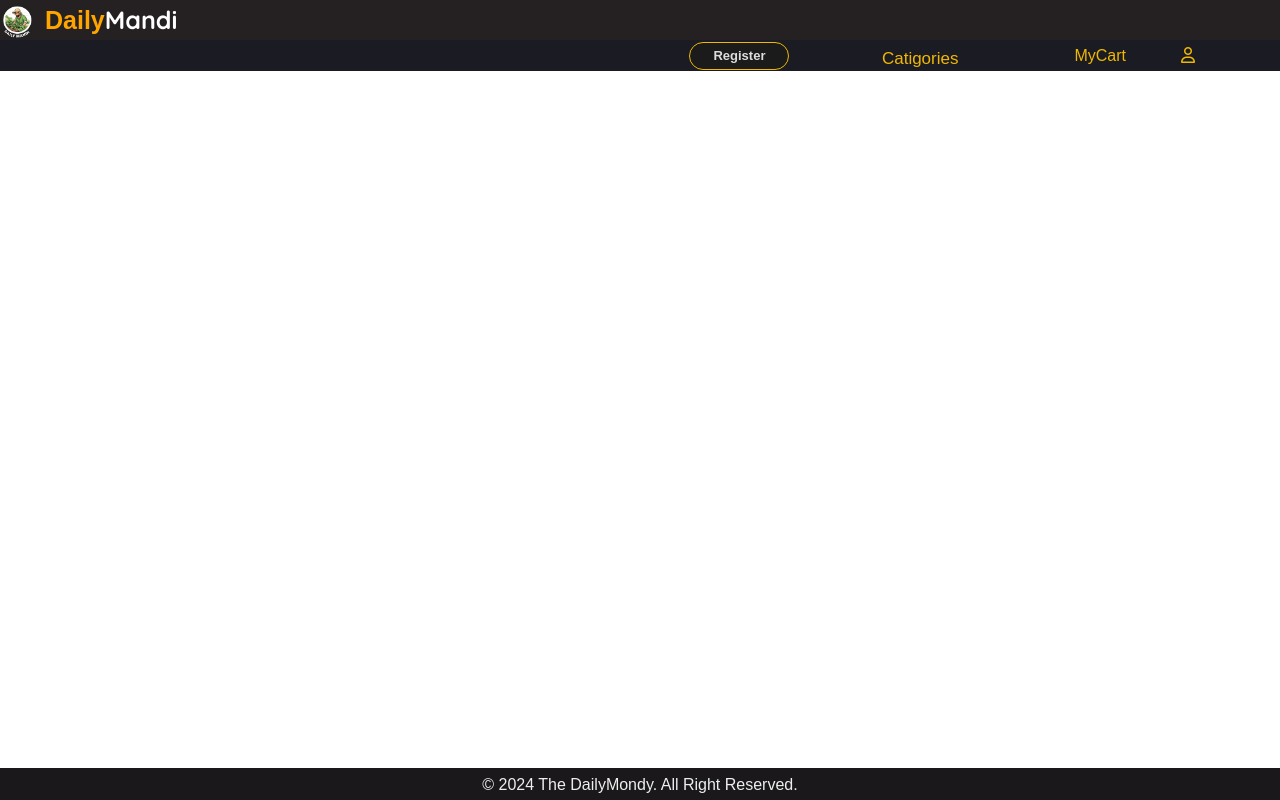
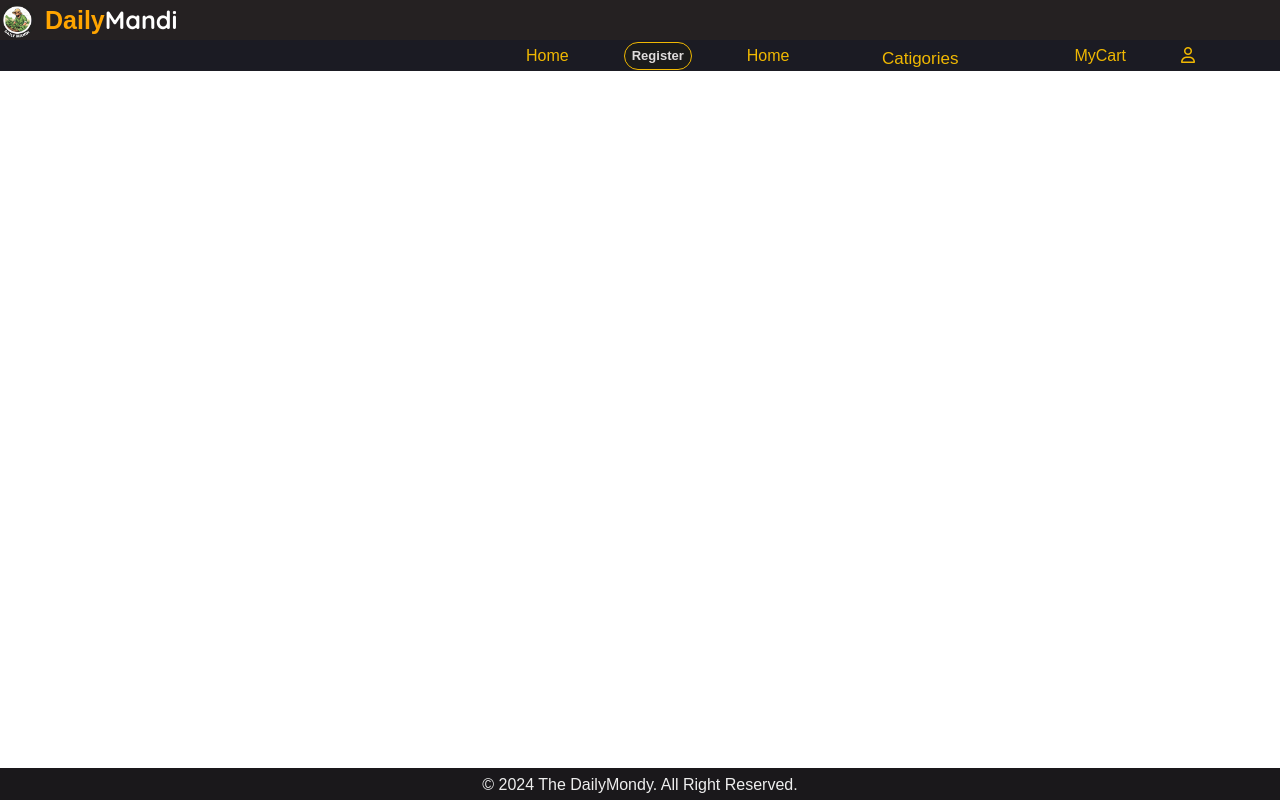
Before and after one commit to Deepak8450/DailyMondyRepo, a React (Create React App) app: page / in a window 1280 px wide. Built offline with nearby package versions, Linux system fonts and the light colour scheme.

Commit message:
add initial files

```diff
--- a/src/Components/Navbar.css
+++ b/src/Components/Navbar.css
@@ -128,7 +128,7 @@ input[type="checkbox"]:checked ~ .drop-down-menu{
     background: rgb(27, 27, 27);
 }
 #Register{
-    width: 100px;
+    width: 68px;
     height: 28px;
     border: 1px solid #f0b802;
     font-size: 13px;
@@ -187,7 +187,7 @@ input[type="checkbox"]:checked ~ .drop-down-menu{
 
 }
 
-@media only screen and (max-width: 555px)and (min-width: 305px){
+@media only screen and (max-width: 648px)and (min-width: 305px){
     .services li{ display: none;
     }
 
--- a/src/Components/Navbar.js
+++ b/src/Components/Navbar.js
@@ -25,21 +25,33 @@ export default function Navbar({ username }) {
         </div>
       </nav>
       <div className="services">
+      <li>
+          <Link to="/DailyMondyRepo">
+            <span>Home</span>
+          </Link>
+        </li>
         {/* Conditionally render Register or Profile */}
         {user ? (
+
           <li>
             <button id="Profile">
               <Link to="/Profile">{username}</Link>
             </button>
           </li>
+
         ) : (
+
           <li>
             <button id="Register">
               <Link to="/Register">Register</Link>
             </button>
           </li>
         )}
-
+         <li>
+          <Link to="/DailyMondyRepo">
+            <span>Home</span>
+          </Link>
+        </li>
         <li>
 
           <div className="drop-down">
@@ -121,5 +133,6 @@ export default function Navbar({ username }) {
         </div>
       </div>
     </div>
+
   );
 }
```
